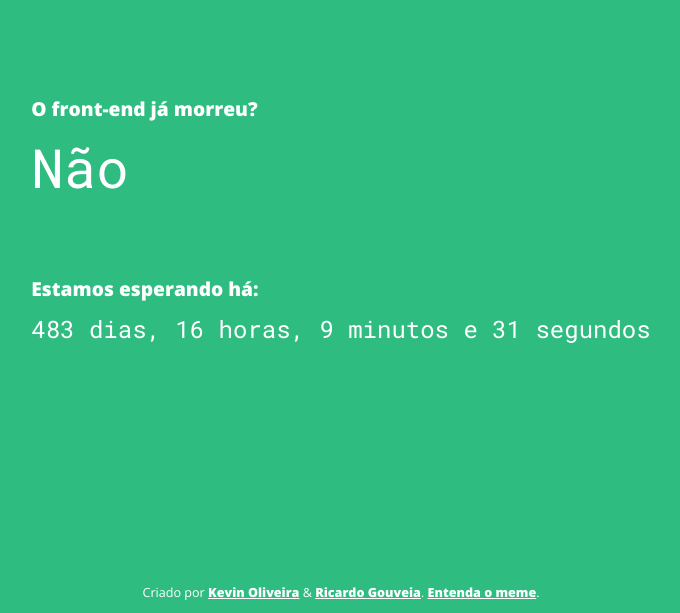
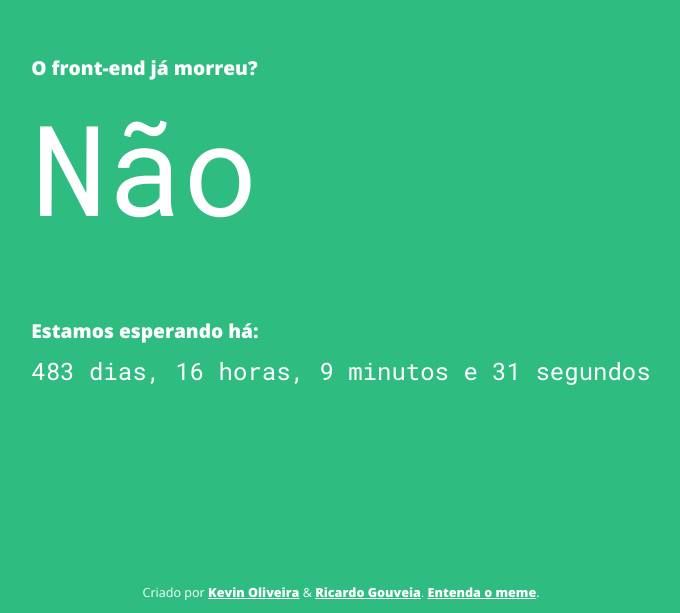
Before and after one commit to kvnol/ofrontendacabou, a website: page index.pug in a window 1280 px wide. Shown: the part 187-800 px from the top of the page, without its empty margins (299-979 px from the left). Drawn offline with nearby package versions, Linux system fonts and the light colour scheme; files that its build step writes are made by us from their sources.

Commit message:
Change answer font-size

```diff
--- a/assets/sass/partials/_home.sass
+++ b/assets/sass/partials/_home.sass
@@ -10,9 +10,8 @@ main
 
 .answer
   text-align: center
-  font-size: 3em
+  font-size: 7em
   font-family: 'Roboto Mono', monospace
-
 
 .timer
   font-size: 1.5rem
```
Also changed, not shown: assets/css/style.min.css.
